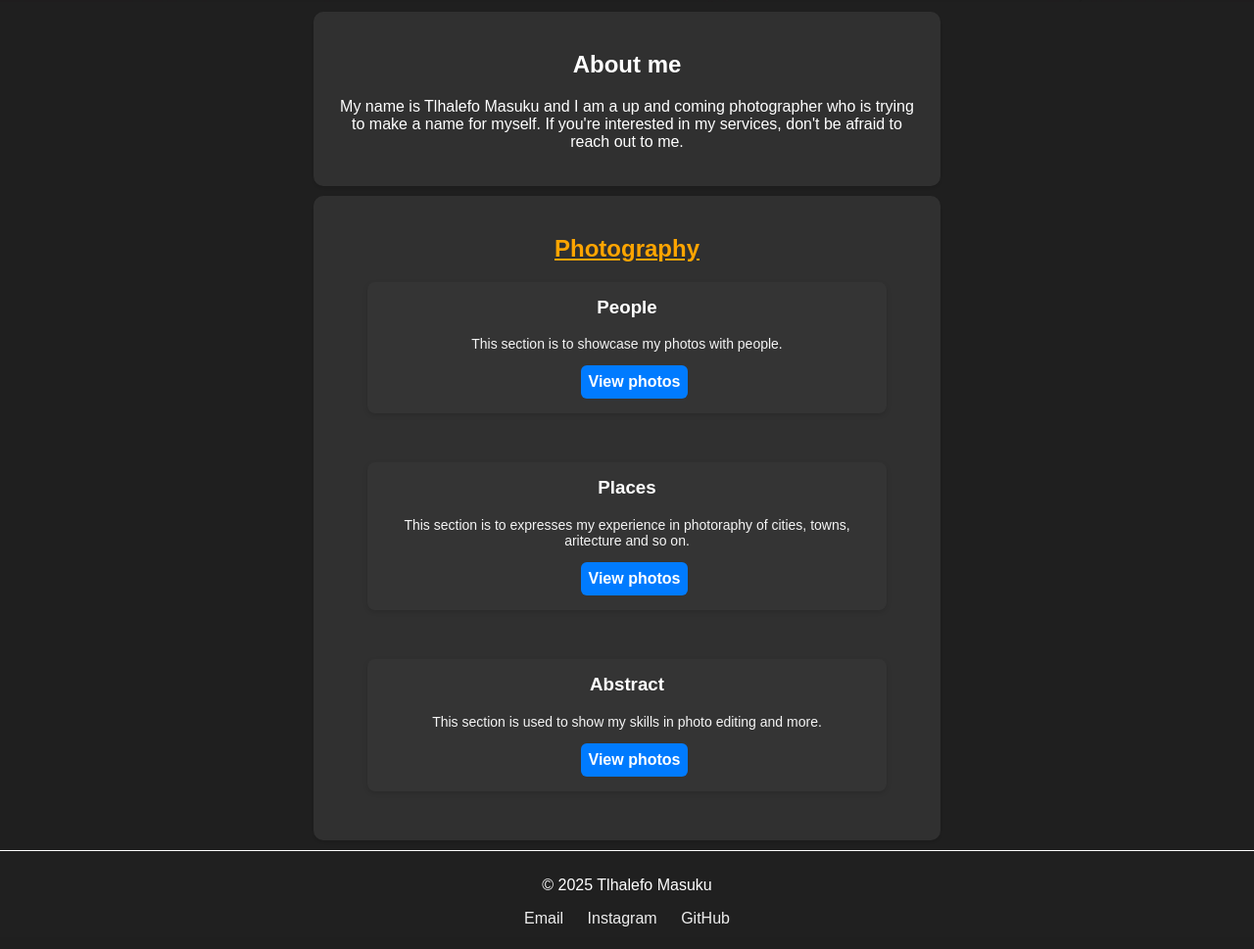
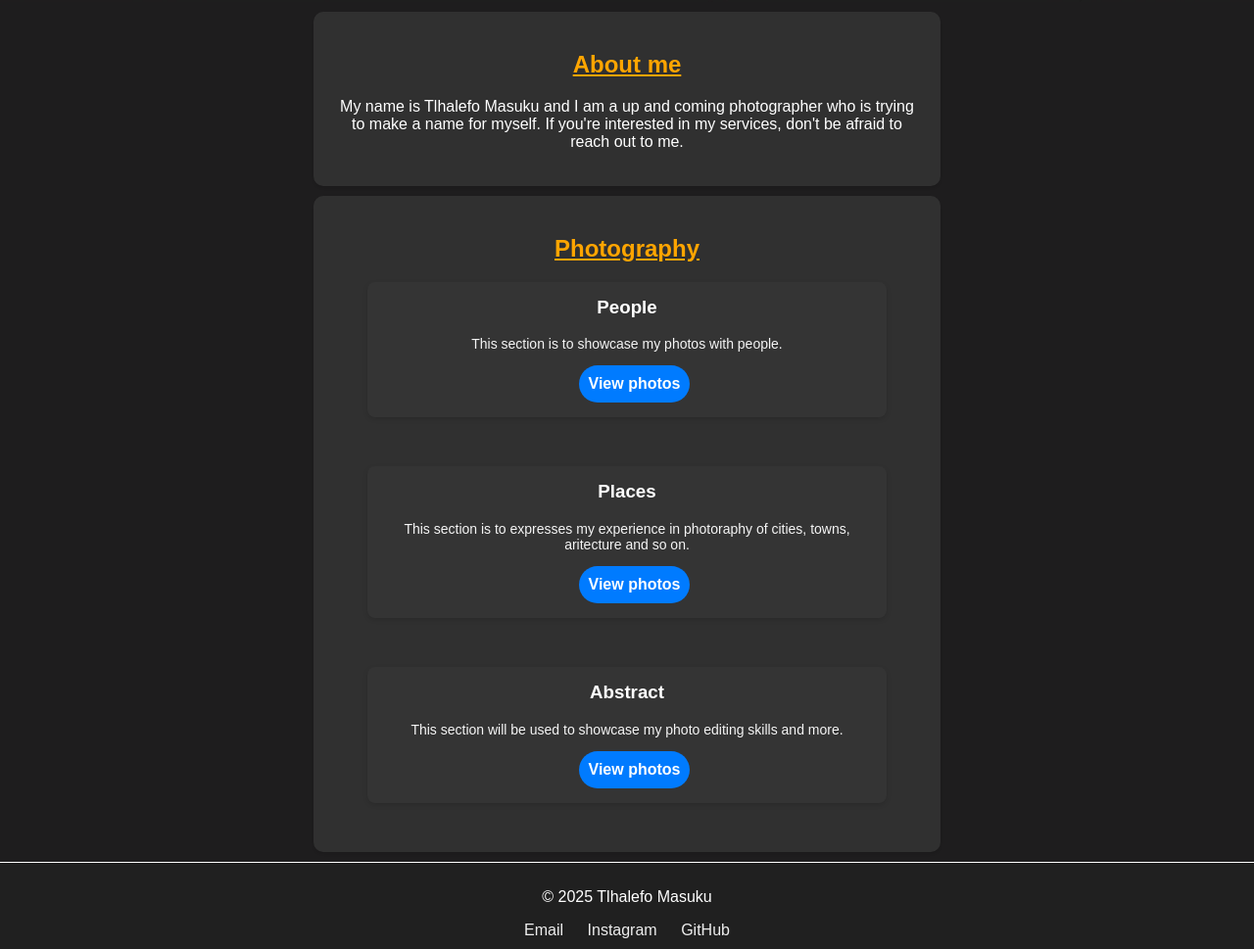
Before and after one commit to Daydrip99/Portfolio-Website, a plain HTML site: page photography-site.html in a window 1280 px wide. Shown: the part 276-1245 px from the top of the page at 98% size. Drawn offline with Linux system fonts and the light colour scheme.

Commit message:
minor adjustments to the css to make it more appealing

```diff
--- a/photography-site.css
+++ b/photography-site.css
@@ -1,7 +1,7 @@
 
 body {
     font-family: Arial, Helvetica, sans-serif;
-    background-color: #1f1f1f;
+    background-color: #1e1d1e;
     color: white;
     margin: 0;
     padding: 0;
@@ -126,7 +126,7 @@ footer > p {
 
 #Clickme-btn {
       display: inline-block;
-   padding: 8px;
+   padding: 10px;
    background-color: #007bff;
    color: white;
    border: none;
@@ -135,8 +135,14 @@ footer > p {
    font-weight: bold;
    transition: background-color 0.2s ease;
    margin-left: 15px;
+   border-radius: 19px;
 
 }
+#Clickme-btn:hover {
+   background-color: #044f9f;
+   color: #ffffffac;
+}
+
 }
 .content {
     max-height: 0;
@@ -185,10 +191,6 @@ border: 5px  #eee;
    transition: background-color 0.2s ease;
  }
 
- .project-card > a:hover {
-    background-color: #014187;
-
- }
 
  nav {
     position: sticky;
@@ -230,5 +232,9 @@ border: 5px  #eee;
  }
  section > h2 {
     text-align: center;
-    color: orange;
+    color:orange;
+
  }
+ .about > h2 {
+   color: orange;
+ }
--- a/photography-site.html
+++ b/photography-site.html
@@ -28,7 +28,7 @@
       </div>
     </header>
     <section class="about">
-      <h2 class="aboutme">About me</h2>
+      <h2 class="aboutme"><u>About me</u></h2>
       <p>
         My name is Tlhalefo Masuku and I am a up and coming photographer who is
         trying to make a name for myself. If you're interested in my services,
@@ -39,7 +39,7 @@
       <h2><u>Photography</u></h2>
       <div class="project-list">
         <div class="project-card">
-          <h3>People</h3>
+          <h3 class="peopleheading">People</h3>
           <p>This section is to showcase my photos with people.</p>
           <label class="toggle-label">
             <input type="checkbox" class="toggle-box" hidden />
@@ -62,7 +62,7 @@
         <div class="project-card">
           <h3>Abstract</h3>
           <p>
-            This section is used to show my skills in photo editing and more.
+            This section will be used to showcase my photo editing skills and more.
           </p>
 
           <label class="toggle-label">
```
Also changed, not shown: 1 other file.
